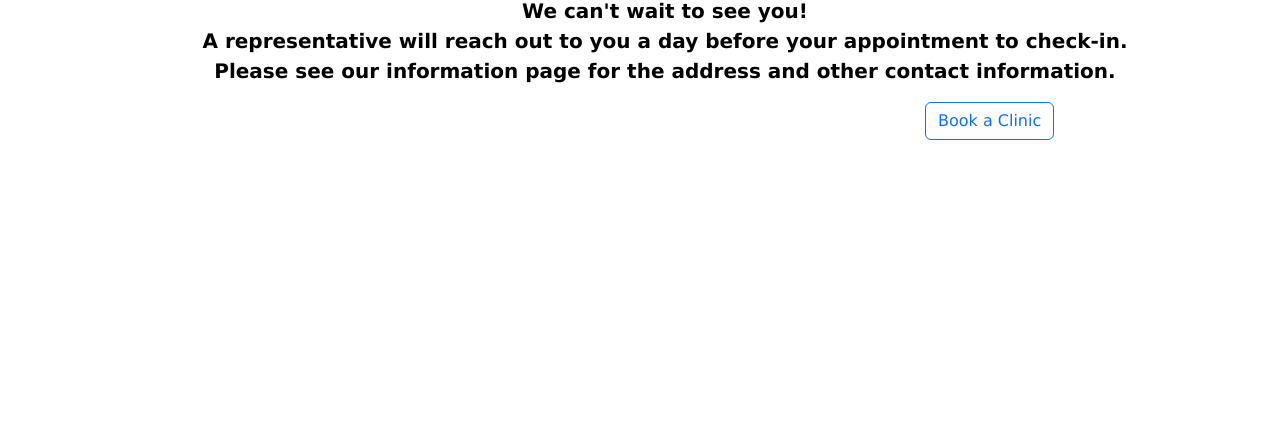
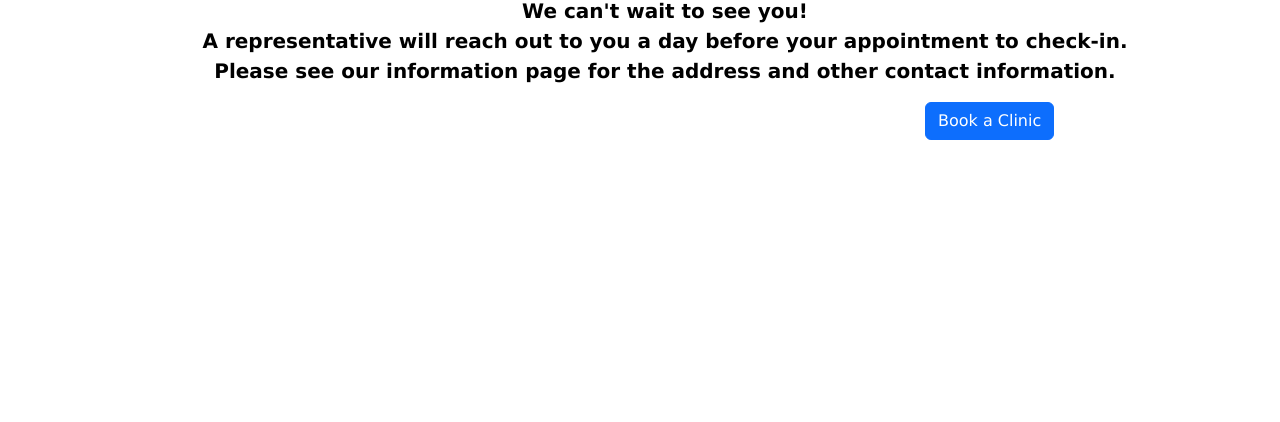
Before and after one commit to dianetsang/seg3125proj1.github.io, a plain HTML site: page tourConfirmation.html in a window 1280 px wide. Shown: the part 378-800 px from the top of the page. Drawn offline with nearby package versions, Linux system fonts and the light colour scheme.

Commit message:
fixed button color

```diff
--- a/tourConfirmation.html
+++ b/tourConfirmation.html
@@ -108,7 +108,7 @@ padding-top: 100px;}
         </div>
 
         <div class="containerBtn">
-            <a class="btn btn-outline-primary text-center" href="bookings.html" role="button">Book a Clinic </a>
+            <a class="btn btn-primary text-center" href="bookings.html" role="button">Book a Clinic </a>
         </div>
 
 
```
